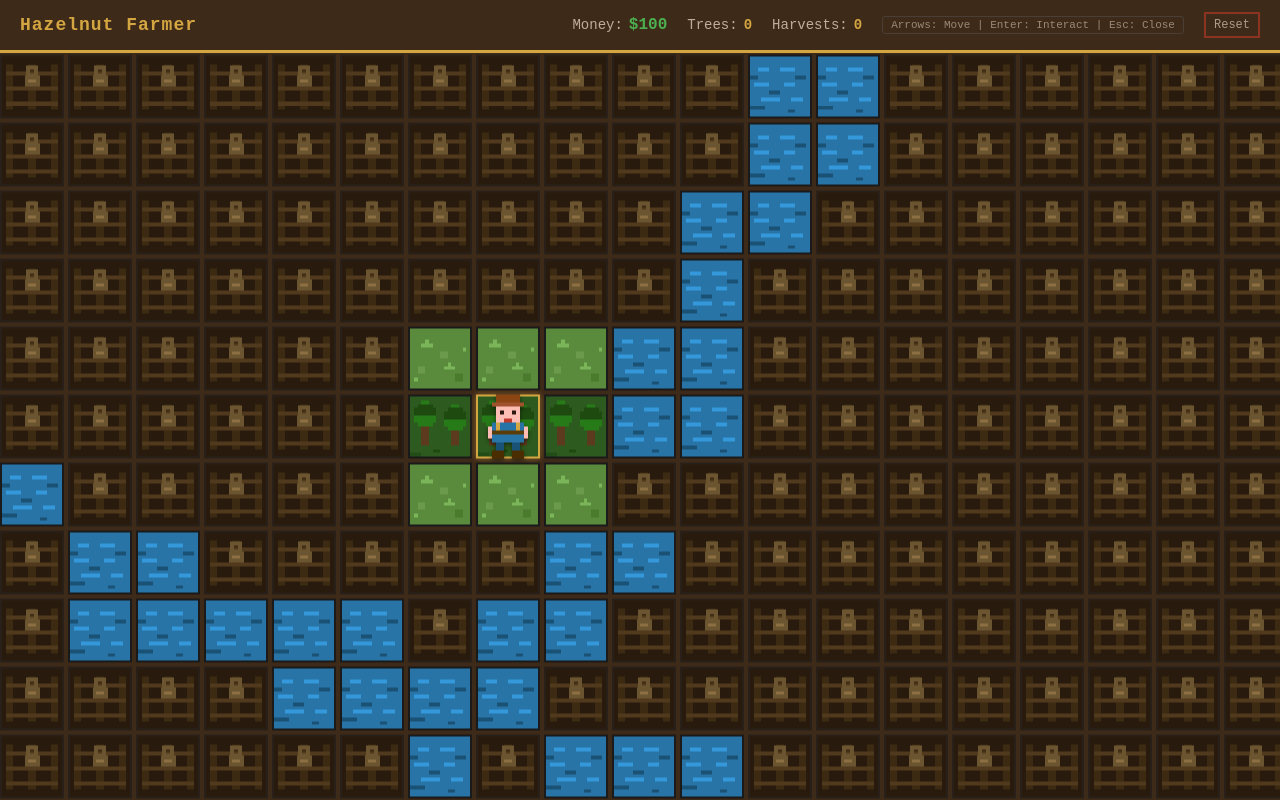
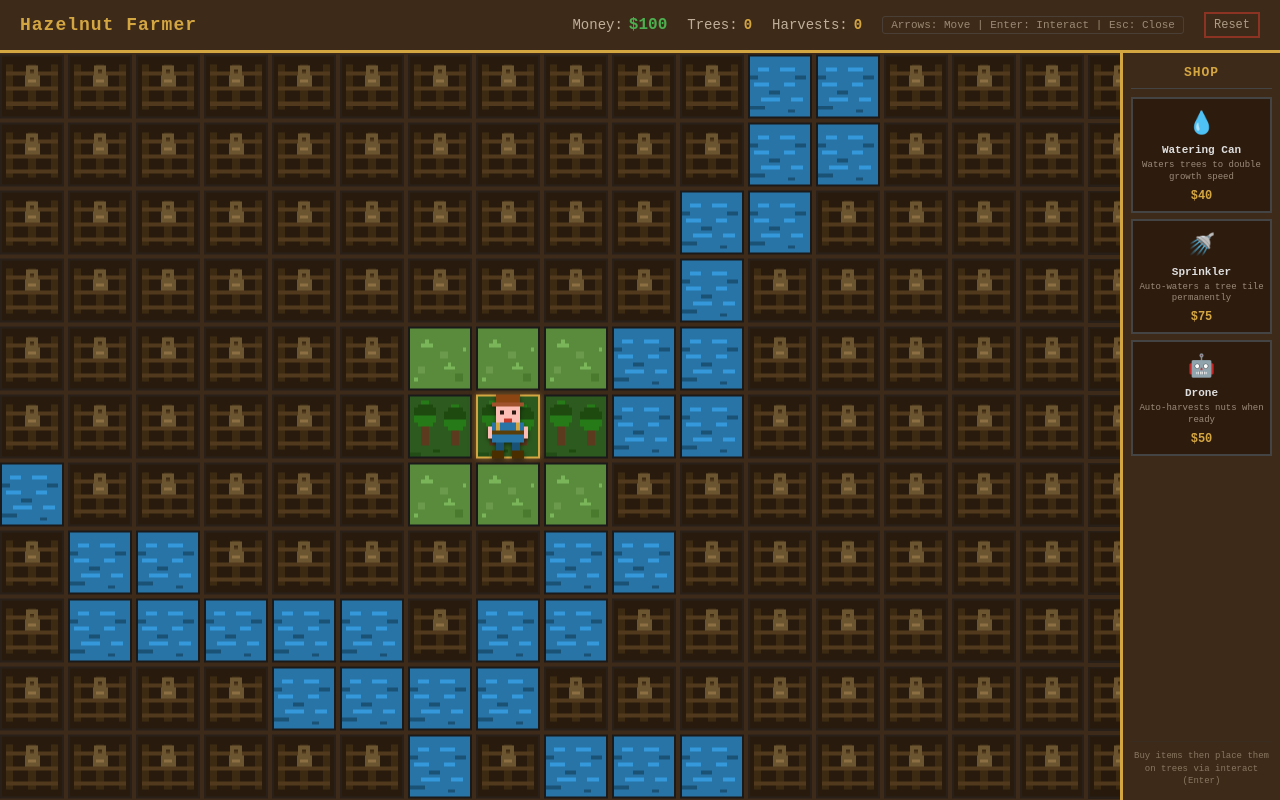
Before and after one commit to rokas-tarasevicius/hazelnut-farmer-sim, a React (Vite) app: page / in a window 1280 px wide. Built offline with nearby package versions, Linux system fonts and the light colour scheme.

Commit message:
feat: add right-side shop bar, inventory system, and drone harvest delay

```diff
--- a/src/App.tsx
+++ b/src/App.tsx
@@ -2,6 +2,7 @@ import { StatsBar } from './components/StatsBar';
 import { Grid } from './components/Grid';
 import { GameViewport } from './components/GameViewport';
 import { ActionPanel } from './components/ActionPanel';
+import { ShopBar } from './components/ShopBar';
 import { useGameTick } from './hooks/useGameTick';
 import { usePlayerInput } from './hooks/usePlayerInput';
 
@@ -12,9 +13,12 @@ function App() {
   return (
     <div style={{ display: 'flex', flexDirection: 'column', height: '100vh' }}>
       <StatsBar />
-      <GameViewport>
-        <Grid />
-      </GameViewport>
+      <div style={{ display: 'flex', flex: 1, overflow: 'hidden' }}>
+        <GameViewport>
+          <Grid />
+        </GameViewport>
+        <ShopBar />
+      </div>
       <ActionPanel />
     </div>
   );
--- a/src/components/ActionPanel.tsx
+++ b/src/components/ActionPanel.tsx
@@ -1,5 +1,5 @@
 import { useState, useEffect, useCallback } from 'react';
-import { useGameStore, getLandPrice, CLEAR_COST, BRIDGE_COST, CUT_DOWN_COST, WATERING_CAN_COST, SPRINKLER_COST, DRONE_COST } from '../store';
+import { useGameStore, getLandPrice, CLEAR_COST, BRIDGE_COST, CUT_DOWN_COST, WATERING_CAN_COST } from '../store';
 import { TREE_SPECIES, getGrowthStage } from '../data/trees';
 import { getAdjacentRiverTiles } from '../data/map';
 import styles from '../styles/ActionPanel.module.css';
@@ -19,6 +19,8 @@ export function ActionPanel() {
   const grid = useGameStore((s) => s.grid);
   const money = useGameStore((s) => s.money);
   const hasWateringCan = useGameStore((s) => s.hasWateringCan);
+  const droneInventory = useGameStore((s) => s.droneInventory);
+  const sprinklerInventory = useGameStore((s) => s.sprinklerInventory);
   const plantTree = useGameStore((s) => s.plantTree);
   const clearForest = useGameStore((s) => s.clearForest);
   const buyLand = useGameStore((s) => s.buyLand);
@@ -26,9 +28,9 @@ export function ActionPanel() {
   const harvest = useGameStore((s) => s.harvest);
   const buyWateringCan = useGameStore((s) => s.buyWateringCan);
   const water = useGameStore((s) => s.water);
+  const placeDrone = useGameStore((s) => s.placeDrone);
   const placeSprinkler = useGameStore((s) => s.placeSprinkler);
   const cutDownTree = useGameStore((s) => s.cutDownTree);
-  const placeDrone = useGameStore((s) => s.placeDrone);
 
   const [selectedIndex, setSelectedIndex] = useState(0);
 
@@ -86,35 +88,35 @@ export function ActionPanel() {
         case 'harvestable': {
           const species = tile.treeType ? TREE_SPECIES[tile.treeType] : null;
           title = 'Ready to Harvest!';
-          description = species ? `Your ${species.name} has ripe nuts.` : 'Nuts are ready to pick.';
+          description = tile.droneHarvestingAt
+            ? 'Drone is harvesting...'
+            : species ? `Your ${species.name} has ripe nuts.` : 'Nuts are ready to pick.';
+          if (!tile.droneHarvestingAt) {
             actions.push({
               label: 'Harvest Nuts',
               description: `Collect and sell — regrows in ${species?.harvestTime ?? '?'}s`,
               cost: `+$${species?.sellPrice ?? 0}`,
               handler: () => harvest(playerRow, playerCol),
             });
+          }
           if (hasWateringCan && !tile.isWatered) {
             actions.push({
               label: 'Water',
-              description: 'Doubles regrowth speed until next harvest',
+              description: 'Doubles regrowth speed',
               handler: () => water(playerRow, playerCol),
             });
           }
-          if (!tile.hasSprinkler) {
+          if (!tile.hasSprinkler && sprinklerInventory > 0) {
             actions.push({
-              label: 'Place Sprinkler',
-              description: 'Keeps this tree watered automatically',
-              cost: `$${SPRINKLER_COST}`,
-              disabled: money < SPRINKLER_COST,
+              label: `Place Sprinkler (${sprinklerInventory} left)`,
+              description: 'Auto-waters this tree permanently',
               handler: () => placeSprinkler(playerRow, playerCol),
             });
           }
-          if (!tile.hasDrone) {
+          if (!tile.hasDrone && droneInventory > 0) {
             actions.push({
-              label: 'Deploy Drone',
-              description: 'Automatically harvests nuts when ready',
-              cost: `$${DRONE_COST}`,
-              disabled: money < DRONE_COST,
+              label: `Deploy Drone (${droneInventory} left)`,
+              description: 'Auto-harvests nuts when ready',
               handler: () => placeDrone(playerRow, playerCol),
             });
           }
@@ -138,25 +140,21 @@ export function ActionPanel() {
           if (hasWateringCan && !tile.isWatered) {
             actions.push({
               label: 'Water',
-              description: 'Doubles growth speed until mature',
+              description: 'Doubles growth speed',
               handler: () => water(playerRow, playerCol),
             });
           }
-          if (!tile.hasSprinkler) {
+          if (!tile.hasSprinkler && sprinklerInventory > 0) {
             actions.push({
-              label: 'Place Sprinkler',
-              description: 'Keeps this tree watered automatically',
-              cost: `$${SPRINKLER_COST}`,
-              disabled: money < SPRINKLER_COST,
+              label: `Place Sprinkler (${sprinklerInventory} left)`,
+              description: 'Auto-waters this tree permanently',
               handler: () => placeSprinkler(playerRow, playerCol),
             });
           }
-          if (!tile.hasDrone) {
+          if (!tile.hasDrone && droneInventory > 0) {
             actions.push({
-              label: 'Deploy Drone',
-              description: 'Automatically harvests nuts when ready',
-              cost: `$${DRONE_COST}`,
-              disabled: money < DRONE_COST,
+              label: `Deploy Drone (${droneInventory} left)`,
+              description: 'Auto-harvests nuts when ready',
               handler: () => placeDrone(playerRow, playerCol),
             });
           }
@@ -177,25 +175,21 @@ export function ActionPanel() {
           if (hasWateringCan && !tile.isWatered) {
             actions.push({
               label: 'Water',
-              description: 'Doubles regrowth speed until ready',
+              description: 'Doubles regrowth speed',
               handler: () => water(playerRow, playerCol),
             });
           }
-          if (!tile.hasSprinkler) {
+          if (!tile.hasSprinkler && sprinklerInventory > 0) {
             actions.push({
-              label: 'Place Sprinkler',
-              description: 'Keeps this tree watered automatically',
-              cost: `$${SPRINKLER_COST}`,
-              disabled: money < SPRINKLER_COST,
+              label: `Place Sprinkler (${sprinklerInventory} left)`,
+              description: 'Auto-waters this tree permanently',
               handler: () => placeSprinkler(playerRow, playerCol),
             });
           }
-          if (!tile.hasDrone) {
+          if (!tile.hasDrone && droneInventory > 0) {
             actions.push({
-              label: 'Deploy Drone',
-              description: 'Automatically harvests nuts when ready',
-              cost: `$${DRONE_COST}`,
-              disabled: money < DRONE_COST,
+              label: `Deploy Drone (${droneInventory} left)`,
+              description: 'Auto-harvests nuts when ready',
               handler: () => placeDrone(playerRow, playerCol),
             });
           }
--- /dev/null
+++ b/src/components/ShopBar.tsx
@@ -0,0 +1,90 @@
+import { useGameStore, WATERING_CAN_COST, SPRINKLER_COST, DRONE_COST } from '../store';
+import styles from '../styles/ShopBar.module.css';
+
+interface ShopItem {
+  id: string;
+  icon: string;
+  name: string;
+  description: string;
+  cost: number;
+  badge?: string | number;
+  owned?: boolean;
+  disabled: boolean;
+  onBuy: () => void;
+}
+
+export function ShopBar() {
+  const money = useGameStore((s) => s.money);
+  const hasWateringCan = useGameStore((s) => s.hasWateringCan);
+  const droneInventory = useGameStore((s) => s.droneInventory);
+  const sprinklerInventory = useGameStore((s) => s.sprinklerInventory);
+  const buyWateringCan = useGameStore((s) => s.buyWateringCan);
+  const buyDrone = useGameStore((s) => s.buyDrone);
+  const buySprinkler = useGameStore((s) => s.buySprinkler);
+
+  const items: ShopItem[] = [
+    {
+      id: 'watering-can',
+      icon: '💧',
+      name: 'Watering Can',
+      description: 'Waters trees to double growth speed',
+      cost: WATERING_CAN_COST,
+      owned: hasWateringCan,
+      disabled: hasWateringCan || money < WATERING_CAN_COST,
+      onBuy: buyWateringCan,
+    },
+    {
+      id: 'sprinkler',
+      icon: '🚿',
+      name: 'Sprinkler',
+      description: 'Auto-waters a tree tile permanently',
+      cost: SPRINKLER_COST,
+      badge: sprinklerInventory > 0 ? sprinklerInventory : undefined,
+      disabled: money < SPRINKLER_COST,
+      onBuy: buySprinkler,
+    },
+    {
+      id: 'drone',
+      icon: '🤖',
+      name: 'Drone',
+      description: 'Auto-harvests nuts when ready',
+      cost: DRONE_COST,
+      badge: droneInventory > 0 ? droneInventory : undefined,
+      disabled: money < DRONE_COST,
+      onBuy: buyDrone,
+    },
+  ];
+
+  return (
+    <div className={styles.shopBar}>
+      <div className={styles.header}>Shop</div>
+      <div className={styles.items}>
+        {items.map((item) => (
+          <button
+            key={item.id}
+            className={`${styles.item} ${item.owned ? styles.owned : ''}`}
+            disabled={item.disabled}
+            onClick={item.onBuy}
+            title={item.description}
+          >
+            <div className={styles.iconWrap}>
+              <span className={styles.icon}>{item.icon}</span>
+              {item.badge !== undefined && (
+                <span className={styles.badge}>{item.badge}</span>
+              )}
+              {item.owned && (
+                <span className={styles.ownedMark}>✓</span>
+              )}
+            </div>
+            <div className={styles.itemName}>{item.name}</div>
+            <div className={styles.itemDesc}>{item.description}</div>
+            <div className={styles.itemCost}>
+              {item.owned ? 'Owned' : `$${item.cost}`}
+            </div>
+          </button>
+        ))}
+      </div>
+      <div className={styles.tip}>Buy items then place them on trees via interact (Enter)</div>
+    </div>
+  );
+}
--- a/src/components/Tile.tsx
+++ b/src/components/Tile.tsx
@@ -1,5 +1,6 @@
 import { memo } from 'react';
 import type { Tile as TileData } from '../store';
+import { DRONE_HARVEST_TIME } from '../store';
 import { getGrowthProgress, getGrowthStage, TREE_SPECIES } from '../data/trees';
 import { getTreeSpritePath } from '../data/sprites';
 import styles from '../styles/Tile.module.css';
@@ -69,6 +70,11 @@ export const Tile = memo(function Tile({ tile, isPlayerHere }: TileProps) {
     progress = Math.min((Date.now() - tile.bridgingAt) / (20 * 1000), 1);
   }
 
+  // Drone harvest progress bar (shown separately, above the normal progress bar)
+  const droneProgress = tile.droneHarvestingAt
+    ? Math.min((Date.now() - tile.droneHarvestingAt) / (DRONE_HARVEST_TIME * 1000), 1)
+    : undefined;
+
   const stateClass = tile.locked ? styles.locked :
     (tile.state === 'bridging' ? styles.clearing :
       styles[tile.state]) || '';
@@ -86,7 +92,17 @@ export const Tile = memo(function Tile({ tile, isPlayerHere }: TileProps) {
         <div className={styles.waterIcon}>💧</div>
       )}
       {tile.hasDrone && (
-        <div className={styles.droneIcon}>🤖</div>
+        <div className={`${styles.droneIcon} ${tile.droneHarvestingAt ? styles.droneActive : ''}`}>
+          🤖
+        </div>
+      )}
+      {droneProgress !== undefined && (
+        <div className={styles.droneProgressBar}>
+          <div
+            className={styles.droneProgressFill}
+            style={{ width: `${droneProgress * 100}%` }}
+          />
+        </div>
       )}
       {progress !== undefined && progress < 1 && (
         <div className={styles.progressBar}>
--- a/src/store.ts
+++ b/src/store.ts
@@ -20,6 +20,7 @@ export interface Tile {
   isWatered?: boolean;    // true = growing at 2x speed
   hasSprinkler?: boolean; // auto-reapplies isWatered every tick
   hasDrone?: boolean;     // auto-harvests nuts when ready
+  droneHarvestingAt?: number; // set when drone starts harvesting; cleared when done
 }
 
 export type Direction = 'up' | 'down' | 'left' | 'right';
@@ -37,6 +38,8 @@ export interface GameState {
   showDialog: boolean;
   mapSeed: number;
   hasWateringCan: boolean;
+  droneInventory: number;
+  sprinklerInventory: number;
 
   plantTree: (row: number, col: number, treeType: string) => void;
   clearForest: (row: number, col: number) => void;
@@ -45,9 +48,11 @@ export interface GameState {
   harvest: (row: number, col: number) => void;
   buyWateringCan: () => void;
   water: (row: number, col: number) => void;
+  buyDrone: () => void;
+  buySprinkler: () => void;
+  placeDrone: (row: number, col: number) => void;
   placeSprinkler: (row: number, col: number) => void;
   cutDownTree: (row: number, col: number) => void;
-  placeDrone: (row: number, col: number) => void;
   movePlayer: (direction: Direction) => void;
   toggleDialog: () => void;
   tick: () => void;
@@ -60,10 +65,13 @@ export const BRIDGE_COST = 100;
 export const BRIDGE_TIME = 20; // seconds
 export const CUT_DOWN_COST = 20;
 export const WATERING_CAN_COST = 40;
-export const SPRINKLER_COST = 200;
+export const SPRINKLER_COST = 75;
 export const DRONE_COST = 50;
+export const DRONE_HARVEST_TIME = 5; // seconds drone takes to harvest
 
-const SAVE_VERSION = 6;
+const SAVE_VERSION = 7;
+
+const TREE_STATES = new Set<TileState>(['planted', 'growing', 'harvestable']);
 
 export function getLandPrice(row: number, col: number): number {
   const start = getPlayerStart();
@@ -112,10 +120,10 @@ function freshState() {
     showDialog: false,
     mapSeed: seed,
     hasWateringCan: false,
+    droneInventory: 0,
+    sprinklerInventory: 0,
   };
 }
-
-const TREE_STATES = new Set<TileState>(['planted', 'growing', 'harvestable']);
 
 export const useGameStore = create<GameState>()(
   persist(
@@ -153,11 +161,7 @@ export const useGameStore = create<GameState>()(
         if (!tile || tile.terrain !== 'forest' || tile.state !== 'natural' || tile.locked) return;
 
         const newGrid = state.grid.map((r) => r.map((t) => ({ ...t })));
-        newGrid[row][col] = {
-          ...tile,
-          state: 'clearing',
-          clearingAt: Date.now(),
-        };
+        newGrid[row][col] = { ...tile, state: 'clearing', clearingAt: Date.now() };
 
         set({ grid: newGrid, money: state.money - CLEAR_COST });
       },
@@ -204,6 +208,7 @@ export const useGameStore = create<GameState>()(
           state: 'growing',
           lastHarvestedAt: Date.now(),
           isWatered: false, // cleared on harvest; sprinkler re-applies next tick
+          droneHarvestingAt: undefined,
         };
 
         set({
@@ -224,7 +229,7 @@ export const useGameStore = create<GameState>()(
         if (!state.hasWateringCan) return;
 
         const tile = state.grid[row]?.[col];
-        if (!tile || !TREE_STATES.has(tile.state)) return;
+        if (!tile || !TREE_STATES.has(tile.state) || tile.isWatered) return;
 
         const newGrid = state.grid.map((r) => r.map((t) => ({ ...t })));
         newGrid[row][col] = { ...tile, isWatered: true };
@@ -232,9 +237,34 @@ export const useGameStore = create<GameState>()(
         set({ grid: newGrid });
       },
 
+      buyDrone: () => {
+        const state = get();
+        if (state.money < DRONE_COST) return;
+        set({ money: state.money - DRONE_COST, droneInventory: state.droneInventory + 1 });
+      },
+
+      buySprinkler: () => {
+        const state = get();
+        if (state.money < SPRINKLER_COST) return;
+        set({ money: state.money - SPRINKLER_COST, sprinklerInventory: state.sprinklerInventory + 1 });
+      },
+
+      placeDrone: (row, col) => {
+        const state = get();
+        if (state.droneInventory < 1) return;
+
+        const tile = state.grid[row]?.[col];
+        if (!tile || !TREE_STATES.has(tile.state) || tile.hasDrone) return;
+
+        const newGrid = state.grid.map((r) => r.map((t) => ({ ...t })));
+        newGrid[row][col] = { ...tile, hasDrone: true };
+
+        set({ grid: newGrid, droneInventory: state.droneInventory - 1 });
+      },
+
       placeSprinkler: (row, col) => {
         const state = get();
-        if (state.money < SPRINKLER_COST) return;
+        if (state.sprinklerInventory < 1) return;
 
         const tile = state.grid[row]?.[col];
         if (!tile || !TREE_STATES.has(tile.state) || tile.hasSprinkler) return;
@@ -242,7 +272,7 @@ export const useGameStore = create<GameState>()(
         const newGrid = state.grid.map((r) => r.map((t) => ({ ...t })));
         newGrid[row][col] = { ...tile, hasSprinkler: true, isWatered: true };
 
-        set({ grid: newGrid, money: state.money - SPRINKLER_COST });
+        set({ grid: newGrid, sprinklerInventory: state.sprinklerInventory - 1 });
       },
 
       cutDownTree: (row, col) => {
@@ -261,19 +291,6 @@ export const useGameStore = create<GameState>()(
         };
 
         set({ grid: newGrid, money: state.money - CUT_DOWN_COST });
-      },
-
-      placeDrone: (row, col) => {
-        const state = get();
-        if (state.money < DRONE_COST) return;
-
-        const tile = state.grid[row]?.[col];
-        if (!tile || !TREE_STATES.has(tile.state) || tile.hasDrone) return;
-
-        const newGrid = state.grid.map((r) => r.map((t) => ({ ...t })));
-        newGrid[row][col] = { ...tile, hasDrone: true };
-
-        set({ grid: newGrid, money: state.money - DRONE_COST });
       },
 
       movePlayer: (direction) => {
@@ -310,22 +327,13 @@ export const useGameStore = create<GameState>()(
 
         const newGrid = state.grid.map((r) =>
           r.map((tile) => {
-            // Sprinklers auto-water their tile
+            // Sprinklers keep tree watered automatically
             if (tile.hasSprinkler && TREE_STATES.has(tile.state) && !tile.isWatered) {
               tile = { ...tile, isWatered: true };
               changed = true;
             }
 
-            // Check clearing completion
-            if (tile.state === 'clearing' && tile.clearingAt) {
-              const elapsed = (now - tile.clearingAt) / 1000;
-              if (elapsed >= CLEAR_TIME) {
-                changed = true;
-                tile = { ...tile, state: 'empty' as TileState, clearingAt: undefined };
-              }
-            }
-
-            // Watering boost: subtract extra 1000ms from growth timers each tick
+            // Watering speed boost: advance timers by an extra second each tick
             if (tile.isWatered) {
               if (tile.state === 'planted' && tile.plantedAt) {
                 tile = { ...tile, plantedAt: tile.plantedAt - 1000 };
@@ -336,7 +344,15 @@ export const useGameStore = create<GameState>()(
               }
             }
 
-            // Check initial growth completion (planted → harvestable)
+            // Check clearing completion
+            if (tile.state === 'clearing' && tile.clearingAt) {
+              if ((now - tile.clearingAt) / 1000 >= CLEAR_TIME) {
+                changed = true;
+                tile = { ...tile, state: 'empty' as TileState, clearingAt: undefined };
+              }
+            }
+
+            // Check initial growth (planted → harvestable)
             if (tile.state === 'planted' && tile.treeType && tile.plantedAt) {
               const species = TREE_SPECIES[tile.treeType];
               if (species && (now - tile.plantedAt) / 1000 >= species.growTime) {
@@ -354,21 +370,39 @@ export const useGameStore = create<GameState>()(
               }
             }
 
-            // Drone: auto-harvest when nuts are ready
+            // Drone harvest logic (with delay)
             if (tile.hasDrone && tile.state === 'harvestable' && tile.treeType) {
-              const species = TREE_SPECIES[tile.treeType];
-              if (species) {
-                moneyEarned += species.sellPrice;
-                harvestsGained += 1;
+              if (!tile.droneHarvestingAt) {
+                // Start the harvest timer
+                tile = { ...tile, droneHarvestingAt: now };
                 changed = true;
-                return { ...tile, state: 'growing' as TileState, lastHarvestedAt: now };
+              } else if ((now - tile.droneHarvestingAt) / 1000 >= DRONE_HARVEST_TIME) {
+                // Harvest complete
+                const species = TREE_SPECIES[tile.treeType];
+                if (species) {
+                  moneyEarned += species.sellPrice;
+                  harvestsGained += 1;
+                  changed = true;
+                  return {
+                    ...tile,
+                    state: 'growing' as TileState,
+                    lastHarvestedAt: now,
+                    droneHarvestingAt: undefined,
+                    isWatered: false,
+                  };
+                }
               }
+            }
+
+            // Clear droneHarvestingAt if tile is no longer harvestable
+            if (tile.droneHarvestingAt && tile.state !== 'harvestable') {
+              tile = { ...tile, droneHarvestingAt: undefined };
+              changed = true;
             }
 
             // Check bridge completion
             if (tile.state === 'bridging' && tile.bridgingAt) {
-              const elapsed = (now - tile.bridgingAt) / 1000;
-              if (elapsed >= BRIDGE_TIME) {
+              if ((now - tile.bridgingAt) / 1000 >= BRIDGE_TIME) {
                 changed = true;
                 return { ...tile, state: 'bridge' as TileState, bridgingAt: undefined };
               }
--- /dev/null
+++ b/src/styles/ShopBar.module.css
@@ -0,0 +1,133 @@
+.shopBar {
+  width: 160px;
+  min-width: 160px;
+  background: var(--color-bg-light);
+  border-left: 3px solid var(--color-gold);
+  display: flex;
+  flex-direction: column;
+  padding: 12px 8px;
+  gap: 8px;
+  overflow-y: auto;
+}
+
+.header {
+  font-size: 13px;
+  font-weight: bold;
+  color: var(--color-gold);
+  text-transform: uppercase;
+  letter-spacing: 1px;
+  text-align: center;
+  padding-bottom: 8px;
+  border-bottom: 1px solid #444;
+}
+
+.items {
+  display: flex;
+  flex-direction: column;
+  gap: 6px;
+}
+
+.item {
+  display: flex;
+  flex-direction: column;
+  align-items: center;
+  gap: 3px;
+  padding: 10px 6px 8px;
+  border: 2px solid #444;
+  background: var(--color-bg);
+  cursor: pointer;
+  transition: border-color 0.1s, background 0.1s;
+  text-align: center;
+  position: relative;
+}
+
+.item:hover:not(:disabled) {
+  border-color: var(--color-gold);
+  background: #2a2a1a;
+}
+
+.item:disabled {
+  opacity: 0.4;
+  cursor: not-allowed;
+}
+
+.item.owned {
+  border-color: #4caf50;
+  opacity: 0.7;
+}
+
+.iconWrap {
+  position: relative;
+  width: 32px;
+  height: 32px;
+  display: flex;
+  align-items: center;
+  justify-content: center;
+}
+
+.icon {
+  font-size: 22px;
+  line-height: 1;
+}
+
+.badge {
+  position: absolute;
+  top: -4px;
+  right: -6px;
+  background: var(--color-gold);
+  color: #1a1a1a;
+  font-size: 10px;
+  font-weight: bold;
+  width: 16px;
+  height: 16px;
+  border-radius: 50%;
+  display: flex;
+  align-items: center;
+  justify-content: center;
+}
+
+.ownedMark {
+  position: absolute;
+  top: -4px;
+  right: -6px;
+  background: #4caf50;
+  color: #fff;
+  font-size: 9px;
+  font-weight: bold;
+  width: 16px;
+  height: 16px;
+  border-radius: 50%;
+  display: flex;
+  align-items: center;
+  justify-content: center;
+}
+
+.itemName {
+  font-size: 11px;
+  font-weight: bold;
+  color: #ddd;
+  line-height: 1.2;
+}
+
+.itemDesc {
+  font-size: 9px;
+  opacity: 0.55;
+  line-height: 1.3;
+}
+
+.itemCost {
+  font-size: 12px;
+  color: var(--color-gold);
+  font-weight: bold;
+  margin-top: 2px;
+}
+
+.tip {
+  margin-top: auto;
+  font-size: 9px;
+  opacity: 0.4;
+  text-align: center;
+  line-height: 1.4;
+  padding-top: 8px;
+  border-top: 1px solid #333;
+}
```
Also changed, not shown: src/components/StatsBar.tsx (+5 -5 lines), src/styles/Tile.module.css (+52 -22 lines). Lines whose indentation alone changed are shown as unchanged.
